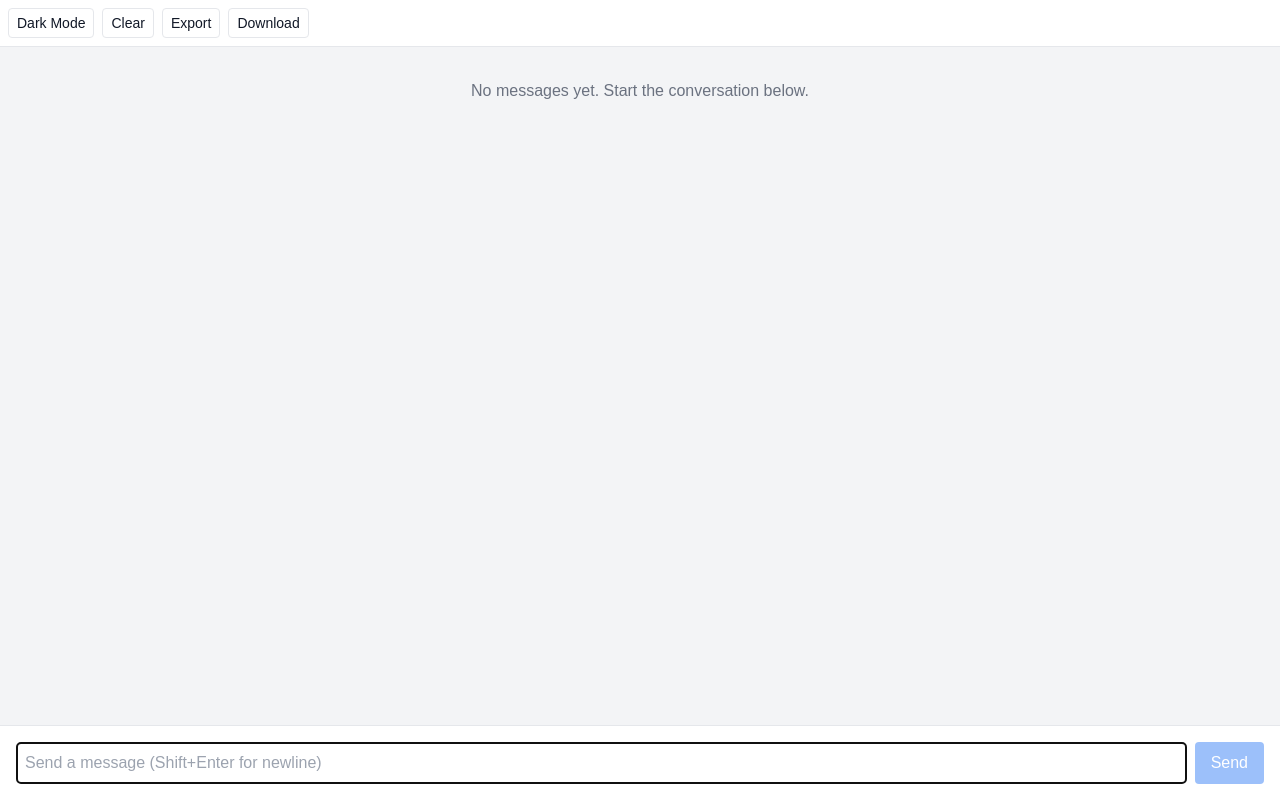
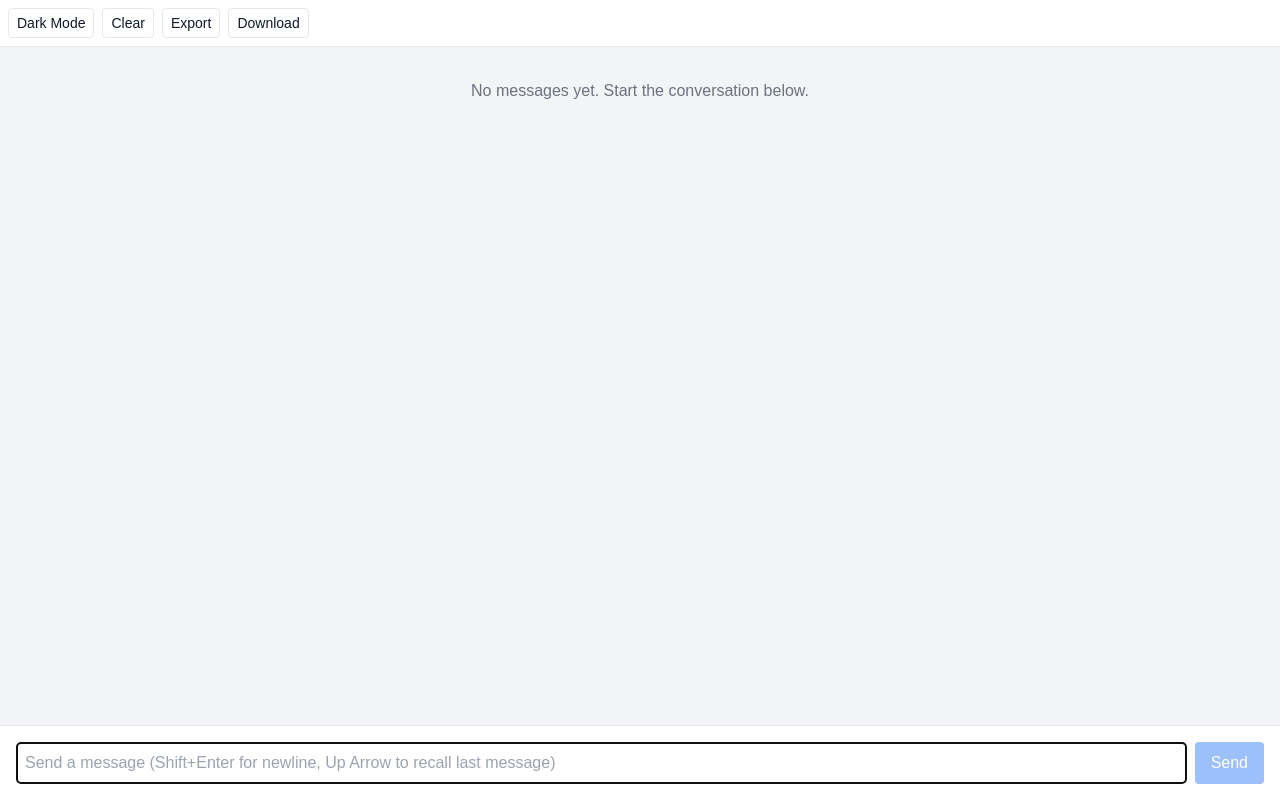
Before and after one commit to march-dave/react-next-anycase, a Next.js app: page / in a window 1280 px wide. Built offline with nearby package versions, Linux system fonts and the light colour scheme.

Commit message:
feat: hint up arrow recall in chatgpt ui

```diff
--- a/pages/chatgpt-ui.js
+++ b/pages/chatgpt-ui.js
@@ -204,7 +204,7 @@ export default function ChatGptUIPersist() {
             value={input}
             onChange={handleInputChange}
             onKeyDown={handleKeyDown}
-            placeholder="Send a message (Shift+Enter for newline)"
+            placeholder="Send a message (Shift+Enter for newline, Up Arrow to recall last message)"
           />
           <button
             type="submit"
```
